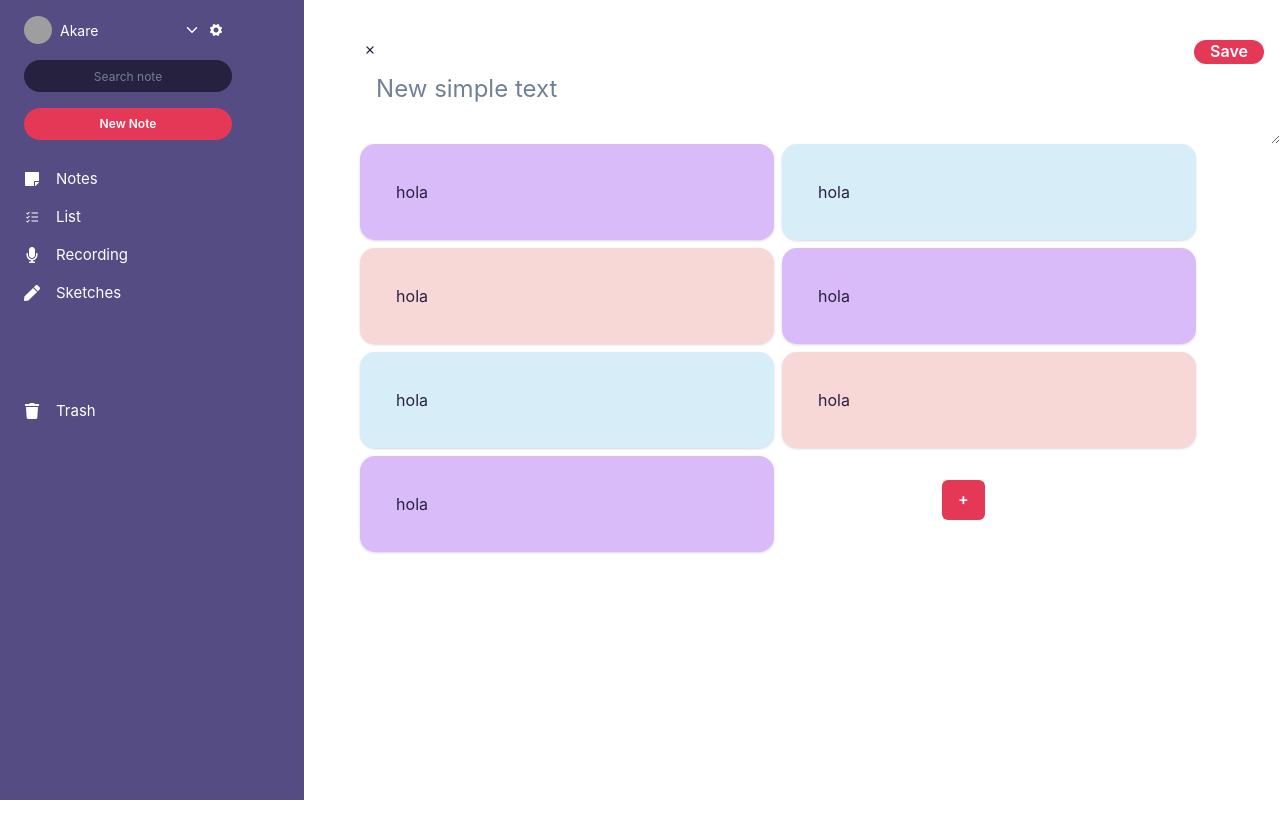
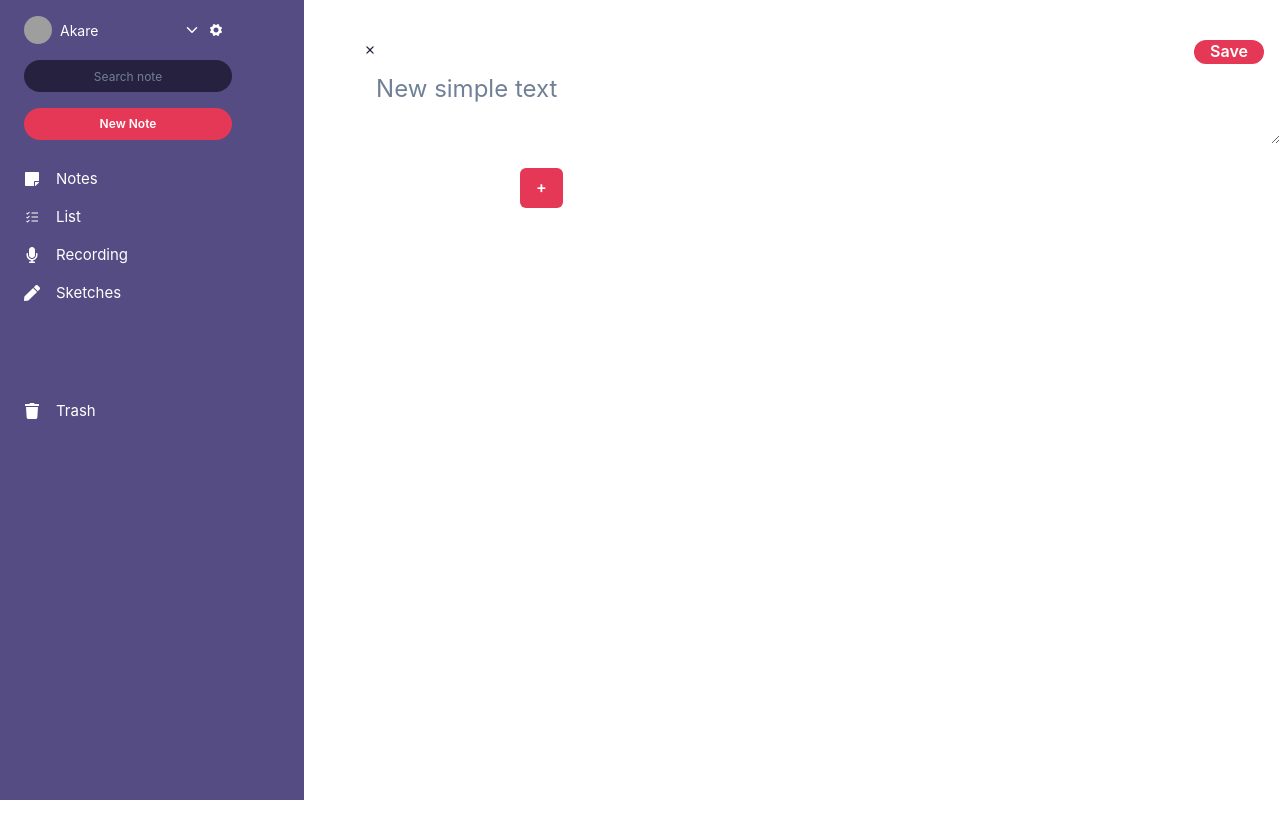
Before and after one commit to akareagwom/note-pal, a React (Vite) app: page /Layout in a window 1280 px wide. Built offline with nearby package versions, Linux system fonts and the light colour scheme; grey boxes are pictures that could not be loaded.

Commit message:
cards component

```diff
--- a/src/notes/components/CardComp.tsx
+++ b/src/notes/components/CardComp.tsx
@@ -12,12 +12,14 @@ interface Props {
 const CardComp: React.FC<Props> =({ cards})=>{
     return(
         <Flex  gap={2} flexWrap={'wrap'}>
-            <Card borderRadius={15} w={'45%'} p={4} bg='rgba(218,187,250,255)'>
-                <CardBody >
-                    <Text color={'#272140'}>hola</Text>
-                </CardBody>
-            </Card>
-            <Card borderRadius={15} w={'45%'} p={4} bg={'rgba(215,238,248,255)'}>
+            {cards.map((card)=>(
+                <Card borderRadius={15} w={'45%'} p={4} bg='rgba(218,187,250,255)'>
+                    <CardBody >
+                        <Text color={'#272140'}>{card}</Text>
+                    </CardBody>
+                </Card>
+            ))}
+            {/* <Card borderRadius={15} w={'45%'} p={4} bg={'rgba(215,238,248,255)'}>
                 <CardBody>
                     <Text color={'#272140'}>hola</Text>
                 </CardBody>
@@ -47,7 +49,7 @@ const CardComp: React.FC<Props> =({ cards})=>{
                     <Text color={'#272140'}>hola</Text>
                 </CardBody>
             </Card>
-
+            */}
             <Box>
                 <AddNotes/>
             </Box>
--- a/src/notes/components/Record.tsx
+++ b/src/notes/components/Record.tsx
@@ -1,6 +1,6 @@
 // import React from 'react';
 import React, { useState, useEffect, useRef } from 'react';
-import { Button, Box, IconButton, Text } from '@chakra-ui/react';
+import { Box, IconButton, Text } from '@chakra-ui/react';
 import { ReactMediaRecorder } from 'react-media-recorder';
 import { FaPlay, FaStop, FaRedo, FaRecordVinyl } from 'react-icons/fa';
 import WaveSurfer from 'wavesurfer.js';
--- a/src/notes/components/noteCanva.tsx
+++ b/src/notes/components/noteCanva.tsx
@@ -34,15 +34,6 @@ const NoteCanva: React.FC<Props> = ({ note, setNote,cards, setCards }) => {
         value={note}
         onChange={(e) => setNote(e.target.value)}
       />
-      {cards.map((card)=>(
-       <Card borderRadius={15} w={'45%'} p={4} bg='rgba(218,187,250,255)'>
-                <CardBody >
-                    <Text color={'#272140'}>{card}</Text>
-                </CardBody>
-        </Card>
-      )
-
-      )}
     </Box>
   );
 };
```
